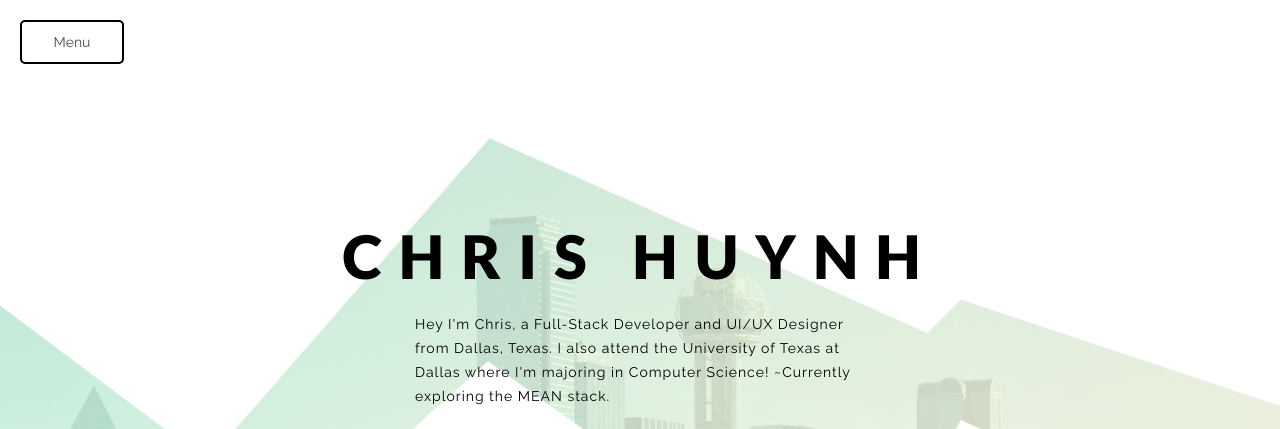
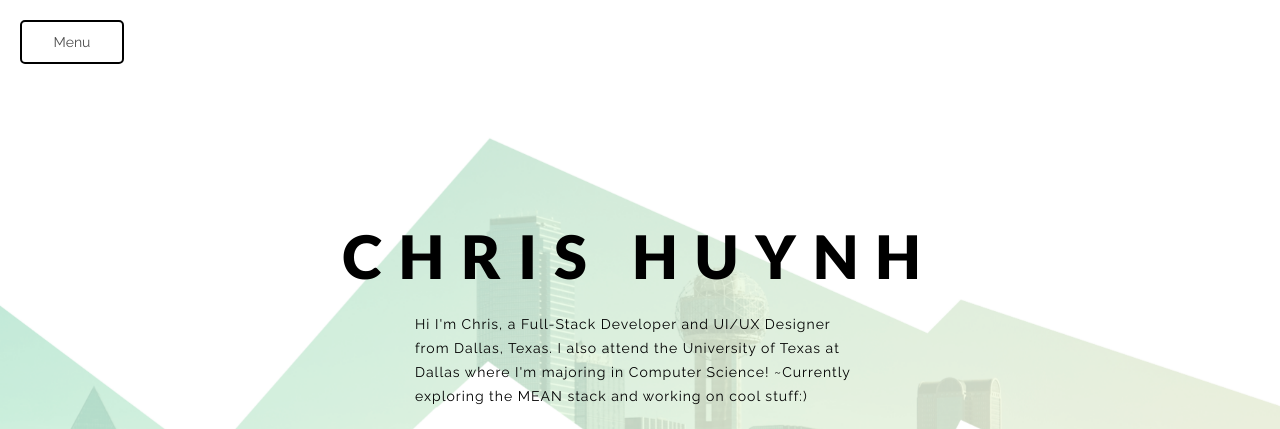
Before and after one commit to chrishuynhc/chrishuynhc.github.io, a plain HTML site: page index.html in a window 1280 px wide. Shown: the top 429 px of the page. Drawn offline with Linux system fonts and the light colour scheme.

Commit message:
Changed description

```diff
--- a/index.html
+++ b/index.html
@@ -36,7 +36,7 @@
 			<img class="background animated fadeIn" src="images/dallasSkylineBackground.png">
 			<h1 class="animated zoomIn">CHRIS HUYNH</h1>
 
-			<p id="topP" class="animated zoomIn">Hey I'm Chris, a Full-Stack Developer and UI/UX Designer from Dallas, Texas.  I also attend the University of Texas at Dallas where I'm majoring in Computer Science!  ~Currently exploring the MEAN stack.</p>
+			<p id="topP" class="animated zoomIn">Hi I'm Chris, a Full-Stack Developer and UI/UX Designer from Dallas, Texas.  I also attend the University of Texas at Dallas where I'm majoring in Computer Science!  ~Currently exploring the MEAN stack and working on cool stuff:)</p>
 			<p class="animated zoomIn">You can view my latest résumé <a href="resume.pdf" target="_blank">here</a>.</p>
 			<div id="socialMedia">
 				<ul class="socialMediaButtons">
```
